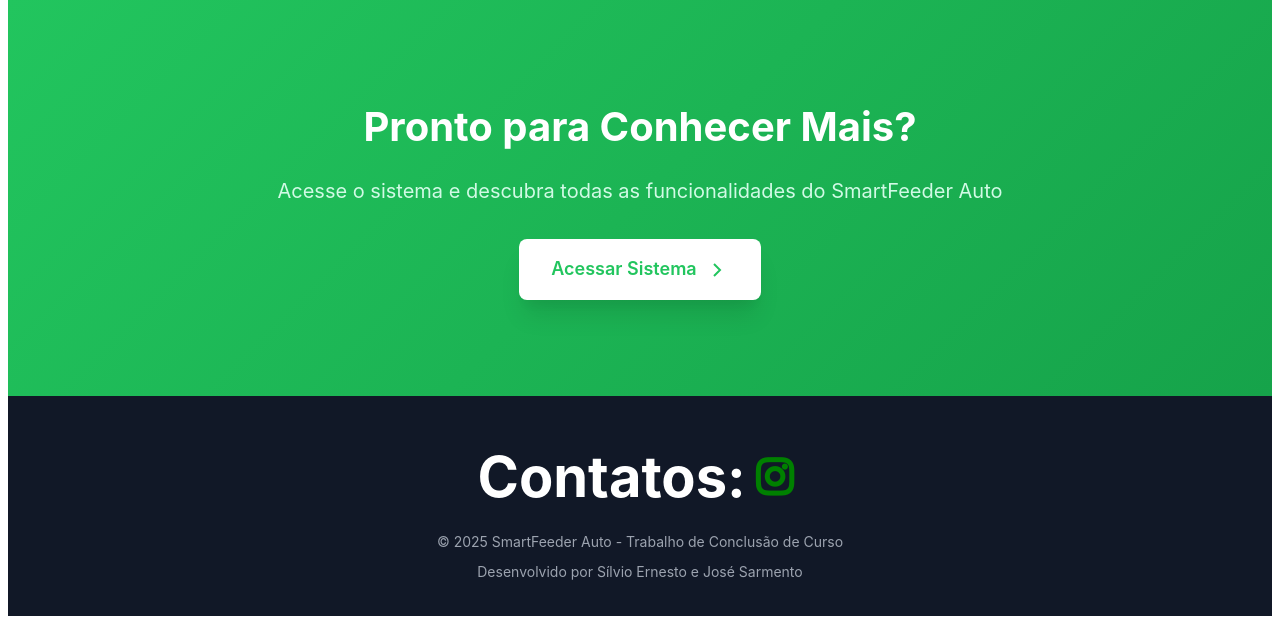
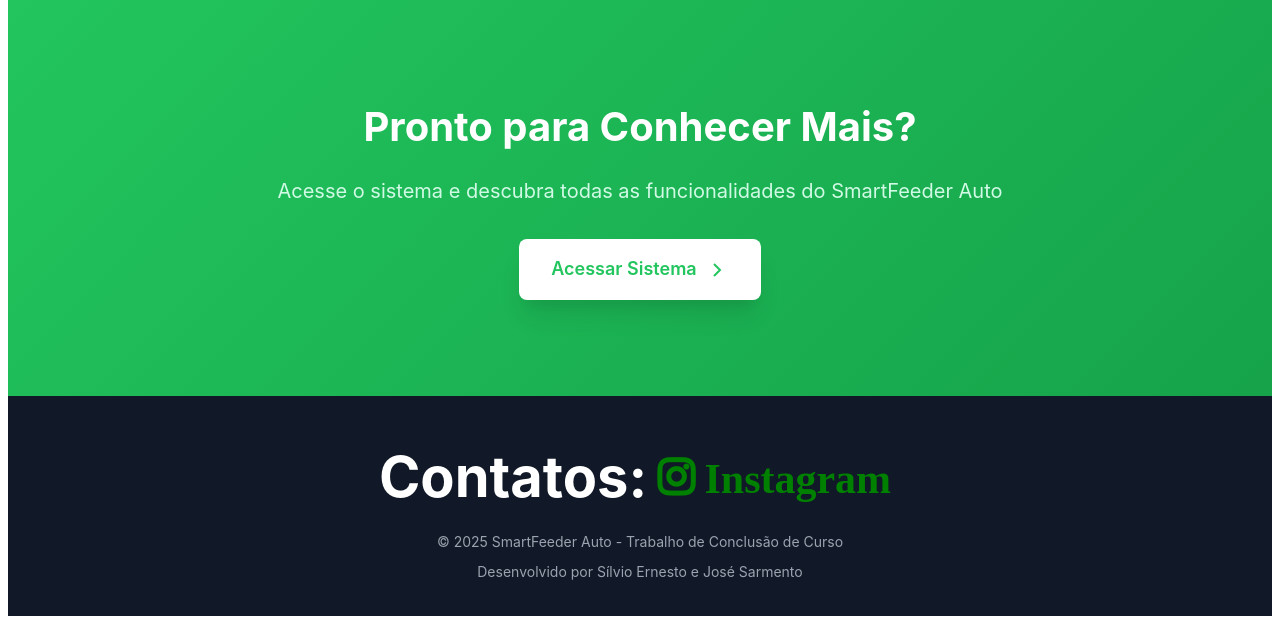
Before and after one commit to ErnestoSESB/Alimentador, a Django app: page / in a window 1280 px wide. Shown: the part 3822-4446 px from the top of the page. Run offline with Django 5.2, Linux system fonts and the light colour scheme; some libraries are stand-ins or nearby versions.

Commit message:
retirando número de telefone e adicionando instagram real na lista de contatos

```diff
--- a/inteligente/templates/alimentador/alimentador.html
+++ b/inteligente/templates/alimentador/alimentador.html
@@ -270,7 +270,7 @@
                 <div>
                     <h2 style="text-align: center;" >
                         <a href="https://www.instagram.com/e.silvio_" target="_blank">
-                            <i class="fab fa-instagram" style="color: green;"></i>
+                            <i class="fab fa-instagram" style="color: green;"> Instagram</i>
                         </a>
                     </h2>
                 </div>
```
Also changed, not shown: inteligente/static/css/landing_page.css (+0 -8 lines).
